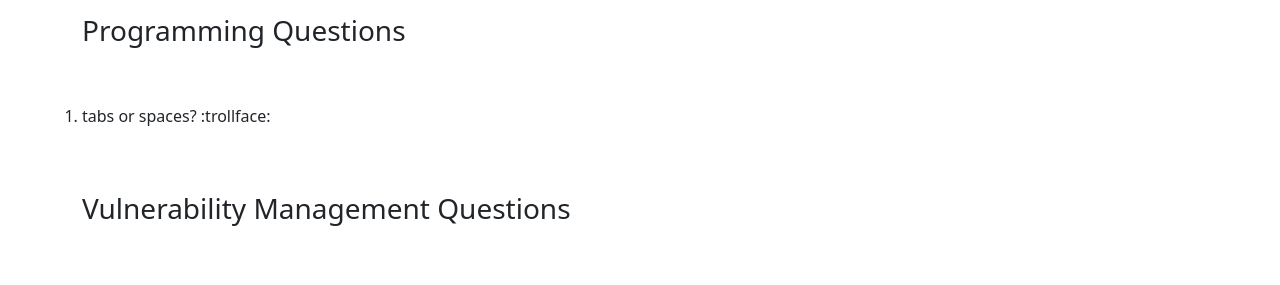
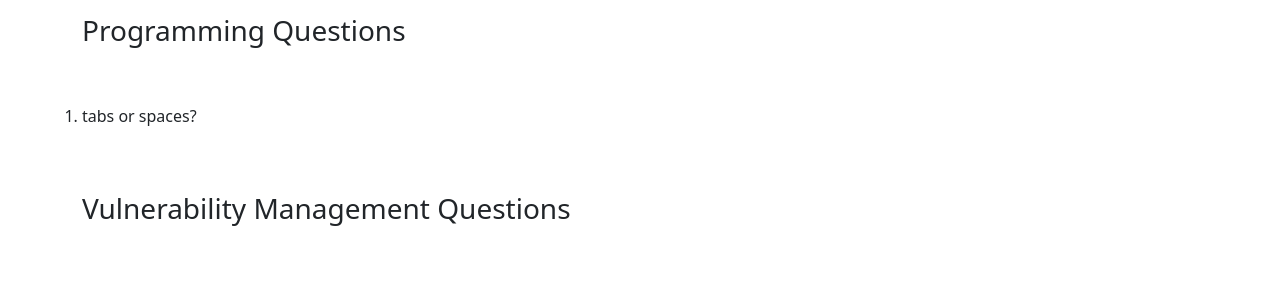
Before and after one commit to Tsora-Pop/Tsora-Pop.github.io, a Jekyll site: the page built from _posts/2021-05-25-Cybersecurity-Study-Questions.markdown, in a window 1280 px wide and 900 px high, scrolled down 2530 px. Shown: the part 155-440 px from the top of the window. Built offline with Jekyll 4.4.1, drawn with Linux system fonts in a browser that asks for light colours; some of the changed lines change nothing that is shown.

Commit message:
Update 2021-05-25-Cybersecurity-Study-Questions.markdown
no support :(

```diff
--- a/_posts/2021-05-25-Cybersecurity-Study-Questions.markdown
+++ b/_posts/2021-05-25-Cybersecurity-Study-Questions.markdown
@@ -77,7 +77,7 @@ may find it useful. <!--more-->If anyone decides to use this, it is normal for p
 3. How would you handle a parsing issue?
 
 ### Programming Questions
-1. tabs or spaces? :trollface:
+1. tabs or spaces?
 
 ### Vulnerability Management Questions
 
```
